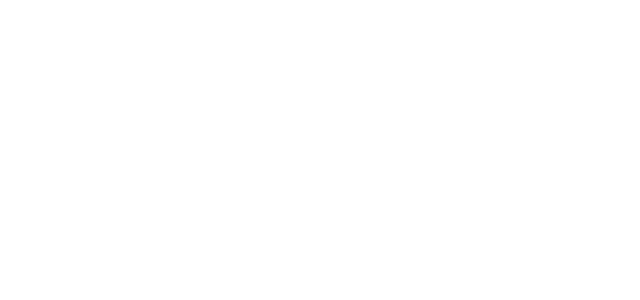
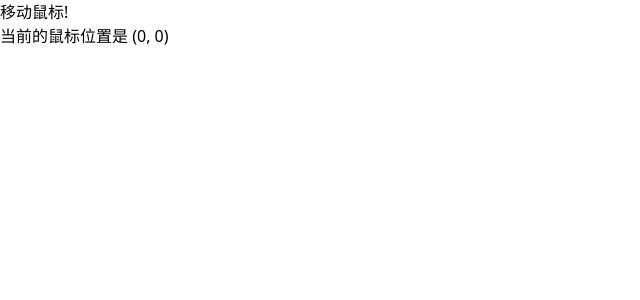
Before and after one commit to Master-Hash/mist, a React (Vite) app: page /dev in a window 1280 px wide. Shown: the top 300 px of the page, without its empty margins (0-640 px from the left). Built offline with nearby package versions, Linux system fonts and the light colour scheme.

Commit message:
鼠标事件

```diff
--- a/src/Dev.tsx
+++ b/src/Dev.tsx
@@ -1,4 +1,28 @@
+import { Component } from "react";
+import type { MouseEvent } from "react";
+
+class MouseTracker extends Component {
+  state = { x: 0, y: 0 };
+
+  handleMouseMove = (event: MouseEvent) => {
+    this.setState({
+      x: event.clientX,
+      y: event.clientY
+    });
+  };
+
+  render() {
+    return (
+      <div style={{ height: '100vh' }} onMouseMove={this.handleMouseMove}>
+        <h1>移动鼠标!</h1>
+        <p>当前的鼠标位置是 ({this.state.x}, {this.state.y})</p>
+      </div>
+    );
+  }
+}
+
 export function Dev() {
   return <>
+    <MouseTracker />
   </>;
 }
```
